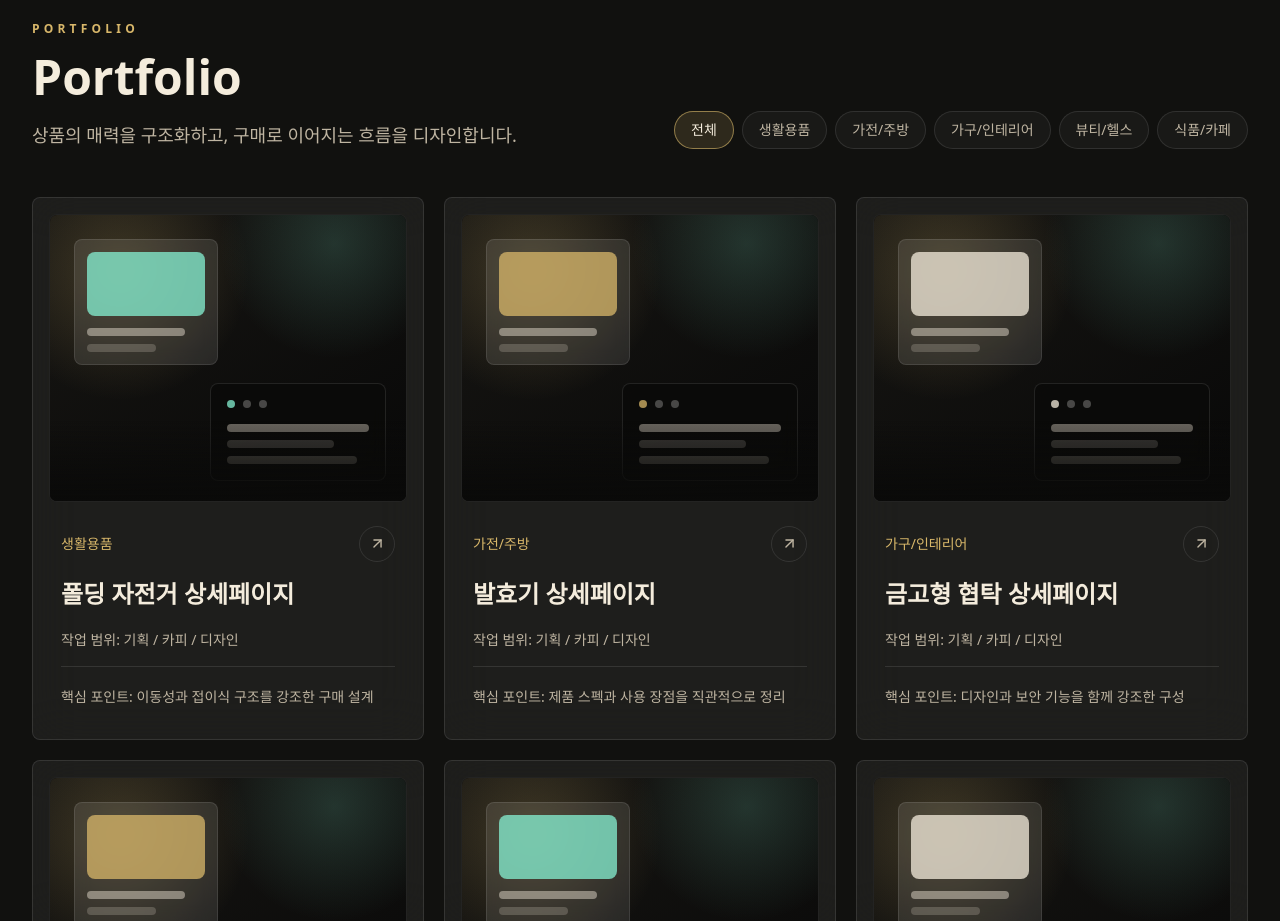
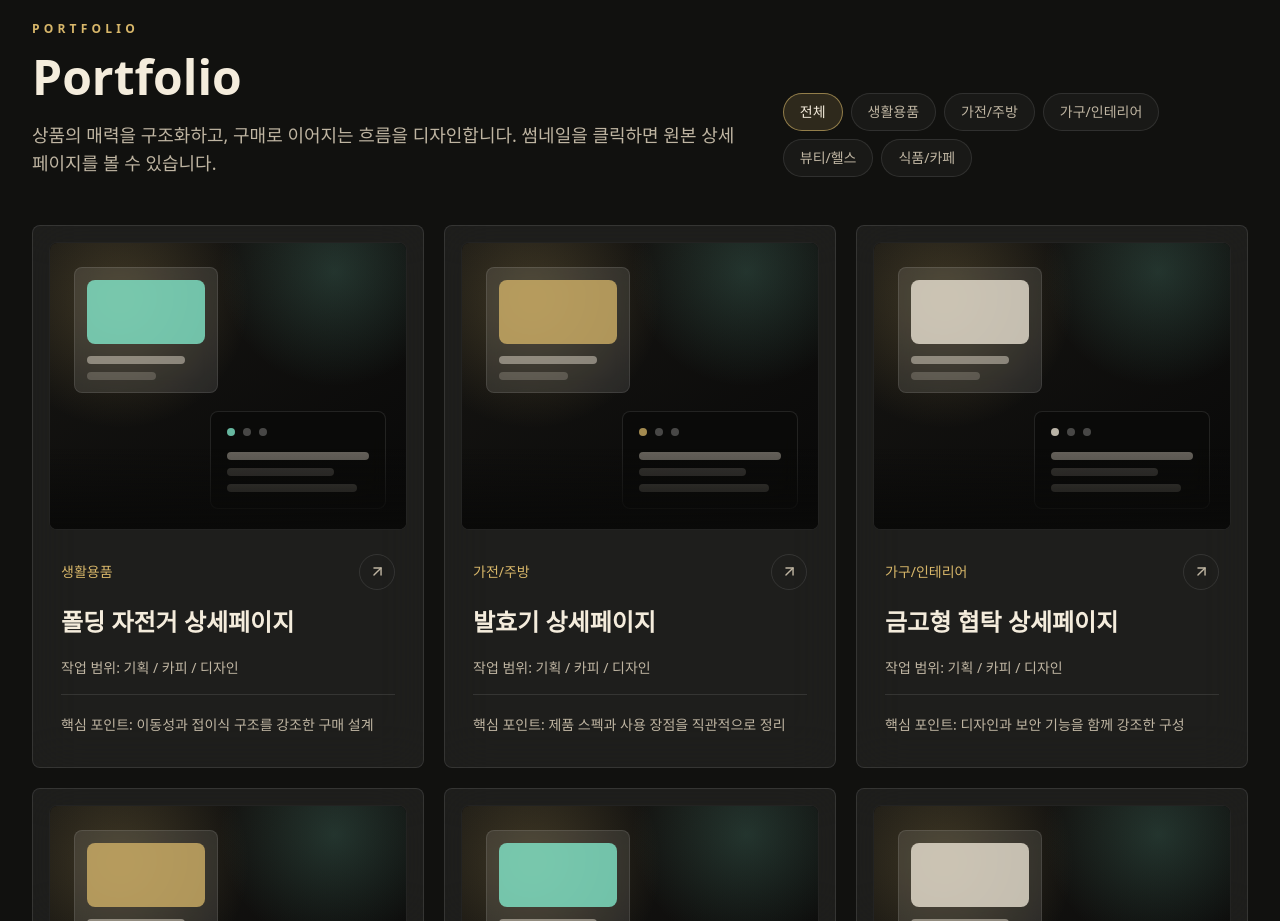
Before and after one commit to janudece2426/detail-studio-portfolio, a Next.js app: page / in a window 1280 px wide. Shown: the part 1680-2601 px from the top of the page. Built offline with nearby package versions, Linux system fonts and the light colour scheme; no server answers.

Commit message:
Add portfolio thumbnail click guidance

```diff
--- a/src/components/PortfolioSection.tsx
+++ b/src/components/PortfolioSection.tsx
@@ -25,7 +25,7 @@ export function PortfolioSection({ items = portfolioItems }: PortfolioSectionPro
           <SectionHeading
             eyebrow="Portfolio"
             title="Portfolio"
-            description="상품의 매력을 구조화하고, 구매로 이어지는 흐름을 디자인합니다."
+            description="상품의 매력을 구조화하고, 구매로 이어지는 흐름을 디자인합니다. 썸네일을 클릭하면 원본 상세페이지를 볼 수 있습니다."
           />
           <div className="flex flex-wrap gap-2">
             {categories.map((category) => (
```
